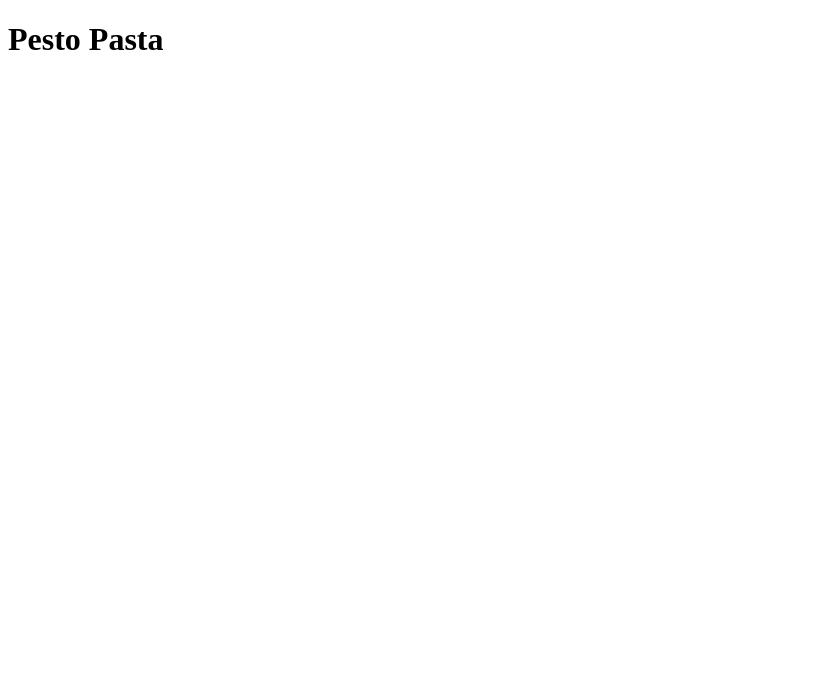
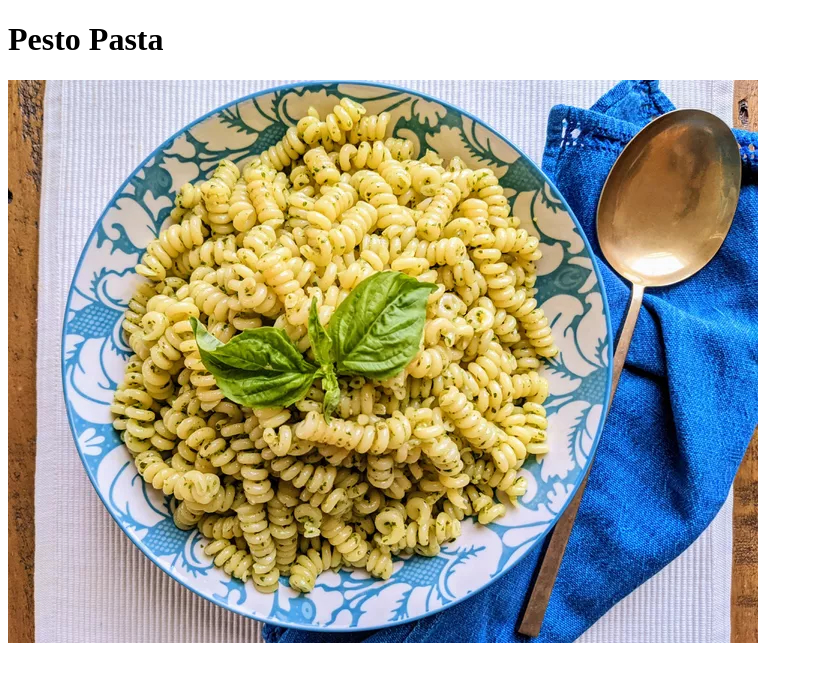
Before and after one commit to amburnzachary/odin-recipes, a plain HTML site: page recipes/pesto.html in a window 1280 px wide. Shown: the whole page, without its empty margins (0-813 px from the left). Drawn offline with Linux system fonts and the light colour scheme.

Commit message:
Add pesto.jpg and link to it in pesto.html

```diff
--- a/recipes/pesto.html
+++ b/recipes/pesto.html
@@ -8,5 +8,6 @@
 
     <body>
         <h1>Pesto Pasta</h1>
+        <img src="../img/pesto.jpg">
     </body>
 </html>
```
Also changed, not shown: img/pesto.jpg (added).
